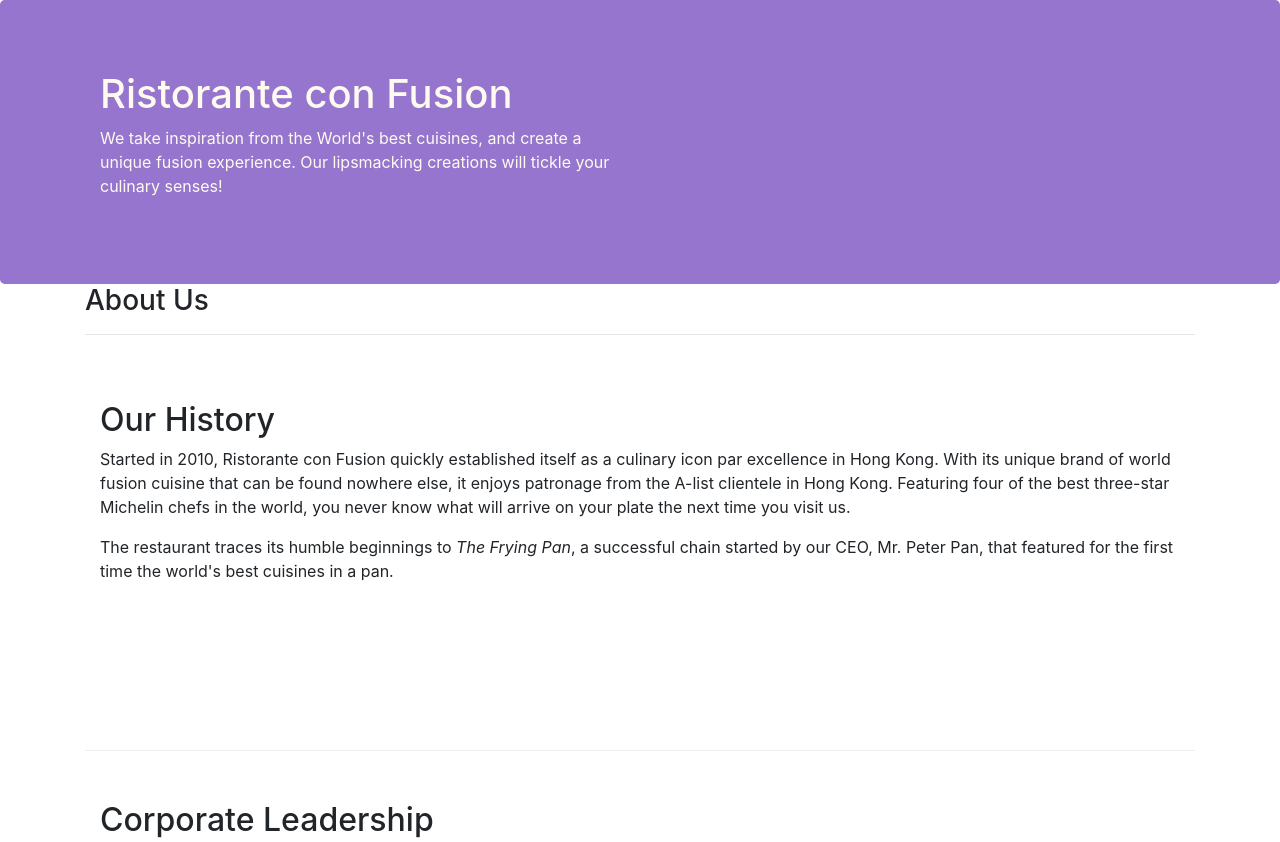
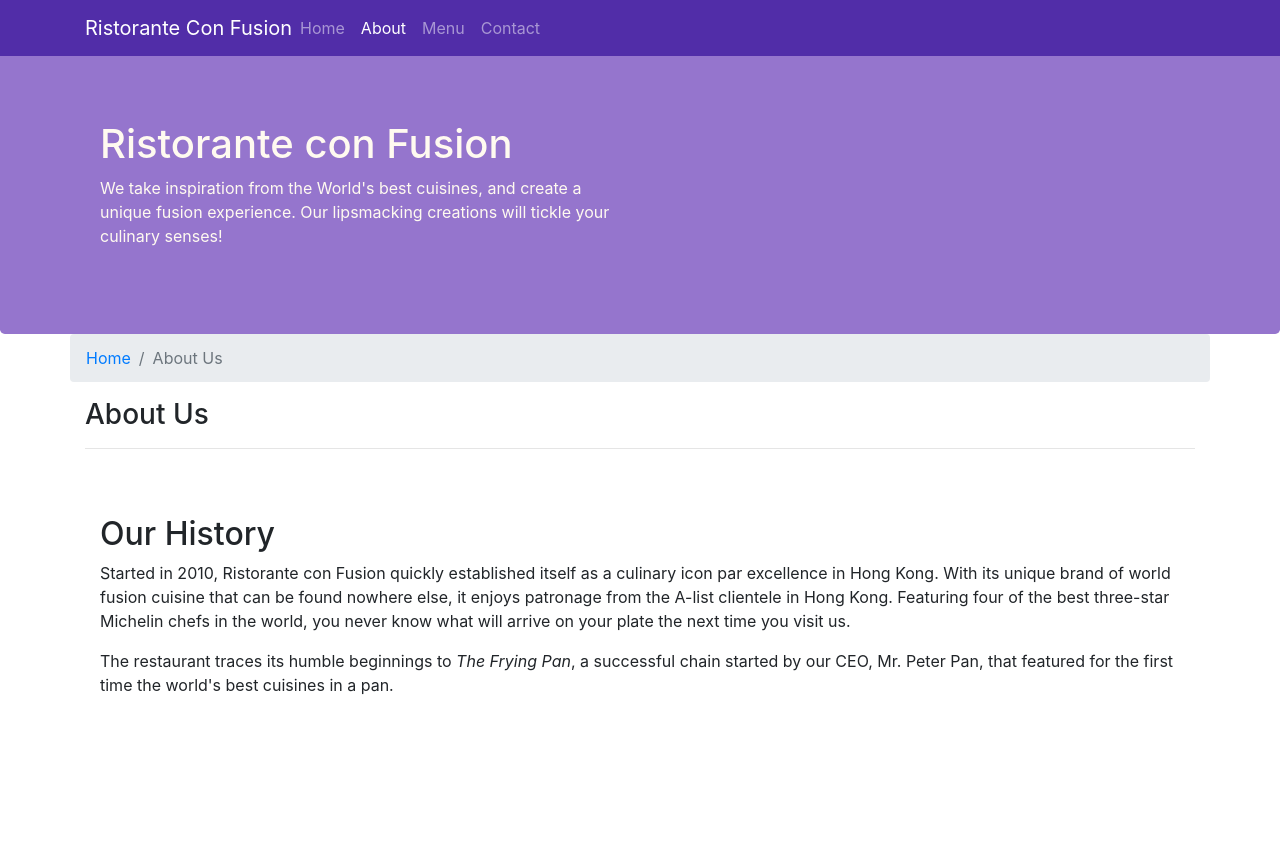
Before and after one commit to zeed3v/bootstrap4, a website: page aboutus.html in a window 1280 px wide. Shown: the top 842 px of the page. Drawn offline with nearby package versions, Linux system fonts and the light colour scheme.

Commit message:
Navbar and Breadcrumbs

```diff
--- a/aboutus.html
+++ b/aboutus.html
@@ -16,6 +16,23 @@
 </head>
 
 <body>
+    <nav class="navbar navbar-dark navbar-expand-sm fixed-top">
+        <div class="container">
+            <button class="navbar-toggler" type="button" data-toggle="collapse" data-target="#Navbar">
+                <span class="navbar-toggler-icon"></span>
+            </button>
+            <a class="navbar-brand mr-auto" href="./index.html">Ristorante Con Fusion</a>
+            <div class="collapse navbar-collapse" id="Navbar">
+                <ul class="navbar-nav mr-auto">
+                    <li class="nav-item"><a class="nav-link" href="./index.html">Home</a></li>
+                    <li class="nav-item active"><a class="nav-link" href="./aboutus.html">About</a></li>
+                    <li class="nav-item"><a class="nav-link" href="#">Menu</a></li>
+                    <li class="nav-item"><a class="nav-link" href="#">Contact</a></li>
+                </ul>
+            </div>
+
+        </div>
+    </nav>
 
     <header class="jumbotron">
         <div class="container">
@@ -31,8 +48,12 @@
     </header>
 
     <div class="container">
-        <div>
-            <div>
+        <div class="row">
+            <ol class="col-12 breadcrumb">
+                <li class="breadcrumb-item"><a href="./index.html">Home</a></li>
+                <li class="breadcrumb-item active">About Us</li>
+            </ol>
+            <div class="col-12">
                <h3>About Us</h3>
                <hr>
             </div>
@@ -71,7 +92,7 @@
                 <div class="col-4 offset-1 col-sm-2">
                     <h5>Links</h5>
                     <ul class="list-unstyled">
-                        <li><a href="#">Home</a></li>
+                        <li><a href="./index.html">Home</a></li>
                         <li><a href="#">About</a></li>
                         <li><a href="#">Menu</a></li>
                         <li><a href="#">Contact</a></li>
--- a/css/styles.css
+++ b/css/styles.css
@@ -28,3 +28,12 @@
     margin: 0px;
     color: #0f0f0f;
 }
+
+body {
+    padding: 50px 0px 0px 0px;
+    z-index: 0;
+}
+
+.navbar-dark {
+    background-color: #512da8;
+}
```
Also changed, not shown: index.html (+19 -1 lines).
